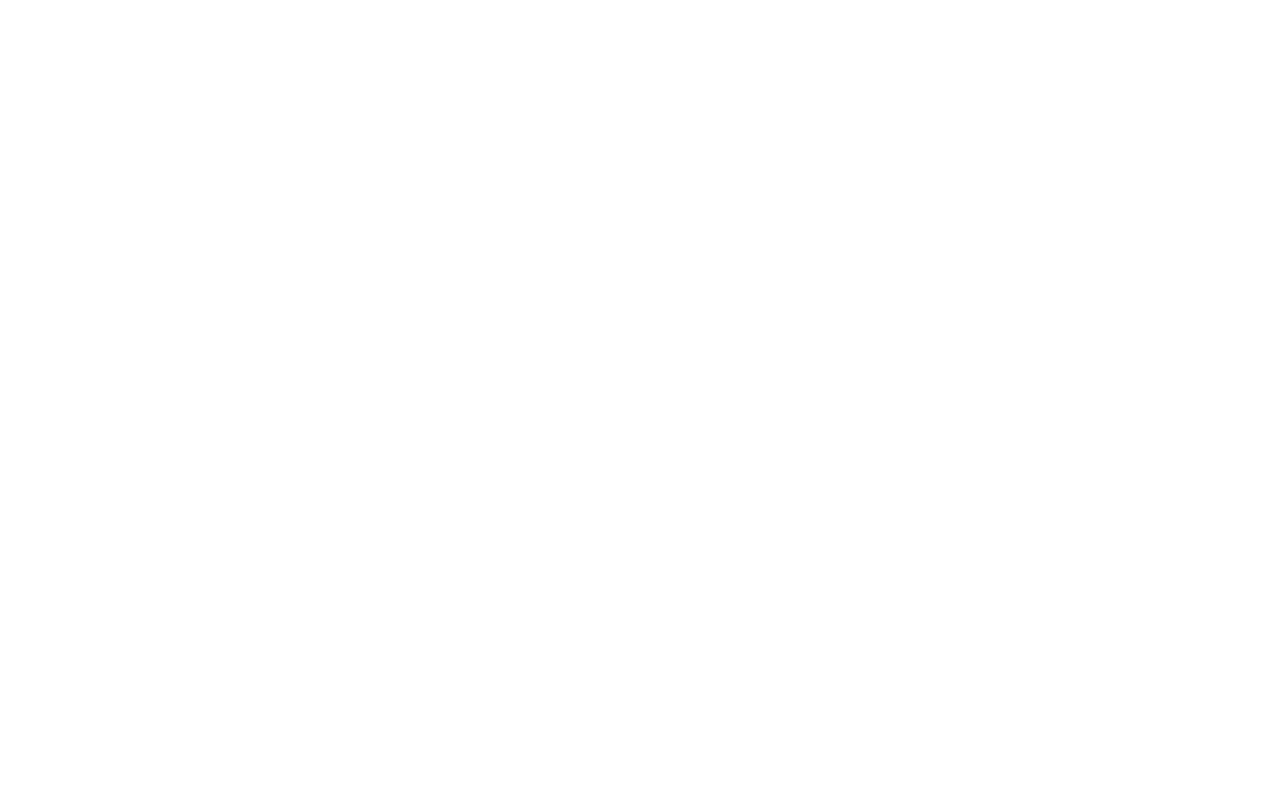
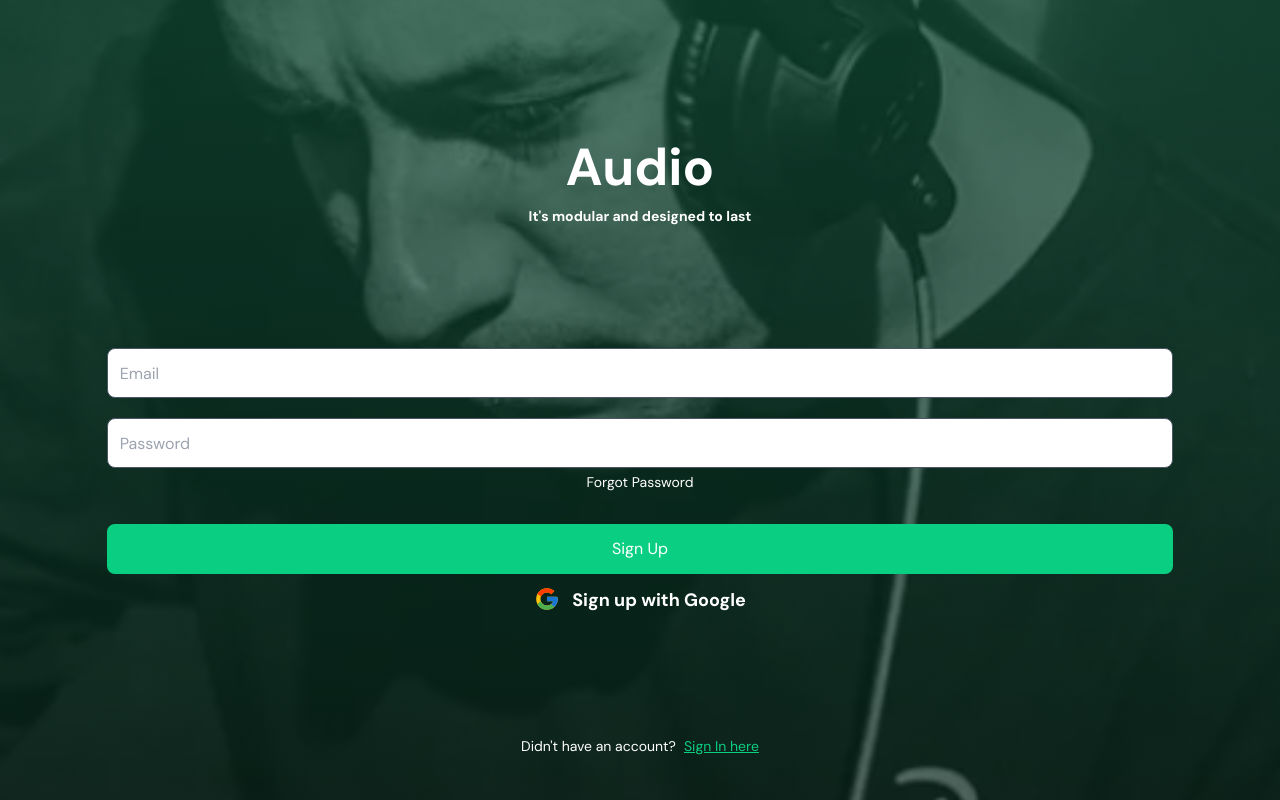
Before and after one commit to kroonus2/desafio-03-uol, a React (Vite) app: page /signup in a window 1280 px wide. Before the commit this address had no page. Built offline with nearby package versions, Linux system fonts and the light colour scheme.

Commit message:
feat: implemets login and register with firebase and firebase google

```diff
--- /dev/null
+++ b/src/components/protectedRoute.tsx
@@ -0,0 +1,23 @@
+import { Navigate } from "react-router-dom";
+import { useAuthState } from "../services/authStateListener";
+import { FaSpinner } from "react-icons/fa";
+
+const ProtectedRoute = ({ children }: { children: JSX.Element }) => {
+  const { user, loading } = useAuthState();
+
+  if (loading) {
+    return (
+      <div className="flex items-center justify-center h-screen">
+        <FaSpinner className="text-4xl animate-spin" />
+      </div>
+    );
+  }
+
+  if (!user) {
+    return <Navigate to="/signin" replace />; // Redireciona para a página de login
+  }
+
+  return children;
+};
+
+export default ProtectedRoute;
--- a/src/pages/Homepage.tsx
+++ b/src/pages/Homepage.tsx
@@ -1,9 +1,28 @@
-import React from "react";
+import { logoutUser } from "../services/basicAuth"; // Importa a função de logout
+import { useNavigate } from "react-router-dom"; // Para redirecionamento após logout
 
 const Homepage = () => {
+  const navigate = useNavigate(); // Hook para redirecionar o usuário
+
+  const handleLogout = async () => {
+    try {
+      await logoutUser(); // Executa o logout
+      console.log("Usuário deslogado com sucesso!");
+      navigate("/signin"); // Redireciona para a página de login
+    } catch (error) {
+      console.error("Erro ao deslogar:", error);
+    }
+  };
+
   return (
     <>
       <h3>Desafio 03 PB Compass Uol</h3>
+      <button
+        onClick={handleLogout}
+        className="bg-red-500 text-white px-4 py-2 rounded hover:bg-red-600"
+      >
+        Logout
+      </button>
     </>
   );
 };
--- a/src/pages/Login.tsx
+++ /dev/null
@@ -1,58 +0,0 @@
-import { useForm } from "react-hook-form";
-
-const Login = () => {
-  const { register, handleSubmit } = useForm();
-  const onSubmit = (d: object) => alert(JSON.stringify(d));
-
-  return (
-    <div className="flex flex-col justify-between items-center h-screen w-full relative bg-cover bg-center bg-[url(assets/image_bgSignin.svg)]">
-      {/* Cabeçalho */}
-      <div className="text-center gap-3 mt-32">
-        <h3 className="font-bold text-[52px] text-white">Audio</h3>
-        <p className="font-bold text-sm text-white">
-          It's modular and designed to last
-        </p>
-      </div>
-
-      {/* Formulário */}
-      <form
-        onSubmit={handleSubmit(onSubmit)}
-        className="flex flex-col justify-center items-center w-5/6"
-      >
-        <input
-          type="email"
-          {...register("email")}
-          placeholder="Email"
-          className="border border-gray-600 rounded-lg w-full h-[50px] p-3 mb-5"
-        />
-        <input
-          type="password"
-          {...register("password")}
-          placeholder="Password"
-          className="border border-gray-600 rounded-lg w-full h-[50px] p-3 mb-1"
-        />
-        <a href="/" className="text-sm text-white hover:text-primary">
-          Forgot Password
-        </a>
-        <button
-          type="submit"
-          className="bg-primary w-full h-[50px] rounded-lg text-white mt-8"
-        >
-          Sign In
-        </button>
-      </form>
-
-      {/* Rodapé */}
-      <div className="mb-11">
-        <p className="text-sm text-white">
-          Didn't have an account?
-          <a href="" className="text-primary underline ml-2">
-            Sign Up here
-          </a>
-        </p>
-      </div>
-    </div>
-  );
-};
-
-export default Login;
--- /dev/null
+++ b/src/pages/Signin.tsx
@@ -0,0 +1,96 @@
+import { Link } from "react-router-dom";
+import { loginUser } from "../services/basicAuth";
+import { useState } from "react";
+import { signInWithGoogle } from "../services/googleAuth";
+import { FcGoogle } from "react-icons/fc";
+
+const Signin = () => {
+  // Usando useState pra pegar os campos
+  const [email, setEmail] = useState<string>("");
+  const [password, setPassword] = useState<string>("");
+
+  const clearInputs = () => {
+    setEmail("");
+    setPassword("");
+  };
+
+  const handleSubmit = async (event: React.FormEvent) => {
+    event.preventDefault();
+    try {
+      const user = await loginUser(email, password);
+      console.log("Usuario Logado com sucesso!", user);
+      clearInputs();
+    } catch (error: any) {
+      console.error("Error ao logar: ", error);
+      clearInputs();
+    }
+  };
+
+  const handleGoogleSignin = async () => {
+    try {
+      const user = await signInWithGoogle();
+      console.log("Usuário logado:", user);
+    } catch (error) {
+      console.error("Erro ao logar com Google:", error);
+    }
+  };
+
+  return (
+    <div className="flex flex-col justify-between items-center h-screen w-full relative bg-cover bg-center bg-[url(assets/image_bgSignin.svg)]">
+      {/* Cabeçalho */}
+      <div className="text-center gap-3 mt-32">
+        <h3 className="font-bold text-[52px] text-white">Audio</h3>
+        <p className="font-bold text-sm text-white">
+          It's modular and designed to last
+        </p>
+      </div>
+      {/* Formulário */}
+      <form
+        onSubmit={handleSubmit}
+        className="flex flex-col justify-center items-center w-5/6"
+      >
+        <input
+          type="email"
+          placeholder="Email"
+          className="border border-gray-600 rounded-lg w-full h-[50px] p-3 mb-5"
+          value={email}
+          onChange={(e) => setEmail(e.target.value)}
+        />
+        <input
+          type="password"
+          placeholder="Password"
+          className="border border-gray-600 rounded-lg w-full h-[50px] p-3 mb-1"
+          value={password}
+          onChange={(e) => setPassword(e.target.value)}
+        />
+        <a href="/" className="text-sm text-white hover:text-primary">
+          Forgot Password
+        </a>
+        <button
+          type="submit"
+          className="bg-primary w-full h-[50px] rounded-lg text-white mt-8"
+        >
+          Sign In
+        </button>
+        <div
+          onClick={() => handleGoogleSignin()}
+          className="flex text-white gap-3 mt-3"
+        >
+          <FcGoogle size={26} />
+          <p className="font-bold text-lg">Sign in with Google</p>
+        </div>
+      </form>
+      {/* Rodapé */}
+      <div className="mb-11">
+        <Link to={"/signup"}>
+          <p className="text-sm text-white">
+            Didn't have an account?
+            <span className="text-primary underline ml-2">Sign Up here</span>
+          </p>
+        </Link>
+      </div>
+    </div>
+  );
+};
+
+export default Signin;
--- /dev/null
+++ b/src/pages/Signup.tsx
@@ -0,0 +1,103 @@
+import { Link } from "react-router-dom";
+import { registerUser } from "../services/basicAuth";
+import { useState } from "react";
+import { FcGoogle } from "react-icons/fc";
+import { signInWithGoogle } from "../services/googleAuth";
+
+const Signup = () => {
+  // Usando useState pra pegar os campos
+  const [email, setEmail] = useState<string>("");
+  const [password, setPassword] = useState<string>("");
+
+  const clearInputs = () => {
+    setEmail("");
+    setPassword("");
+  };
+
+  const handleSubmit = async (event: React.FormEvent) => {
+    event.preventDefault(); // Previne o comportamento padrão do formulário
+    try {
+      const user = await registerUser(email, password);
+      console.log("Usuario registrado com sucesso!", user);
+      clearInputs();
+    } catch (error: any) {
+      console.error("Erro ao registrar: ", error);
+      clearInputs();
+    }
+  };
+
+  const handleGoogleSignup = async () => {
+    try {
+      const user = await signInWithGoogle();
+      console.log("Usuário logado:", user);
+    } catch (error) {
+      console.error("Erro ao logar com Google:", error);
+    }
+  };
+
+  // Teste valores useState email e senha
+
+  // const handleSubmit = async (event: React.FormEvent) => {
+  //   event.preventDefault(); // Previne o comportamento padrão do formulário
+  //   console.log(`email: ${email}, password: ${password}`);
+  // };
+
+  return (
+    <div className="flex flex-col justify-between items-center h-screen w-full relative bg-cover bg-center bg-[url(assets/image_bgSignin.svg)]">
+      {/* Cabeçalho */}
+      <div className="text-center gap-3 mt-32">
+        <h3 className="font-bold text-[52px] text-white">Audio</h3>
+        <p className="font-bold text-sm text-white">
+          It's modular and designed to last
+        </p>
+      </div>
+      {/* Formulário */}
+      <form
+        onSubmit={handleSubmit}
+        className="flex flex-col justify-center items-center w-5/6"
+      >
+        <input
+          type="email"
+          placeholder="Email"
+          className="border border-gray-600 rounded-lg w-full h-[50px] p-3 mb-5"
+          value={email}
+          onChange={(e) => setEmail(e.target.value)}
+        />
+        <input
+          type="password"
+          placeholder="Password"
+          className="border border-gray-600 rounded-lg w-full h-[50px] p-3 mb-1"
+          value={password}
+          onChange={(e) => setPassword(e.target.value)}
+        />
+        <a href="/" className="text-sm text-white hover:text-primary">
+          Forgot Password
+        </a>
+        <button
+          type="submit"
+          className="bg-primary w-full h-[50px] rounded-lg text-white mt-8"
+        >
+          Sign Up
+        </button>
+        <div
+          onClick={() => handleGoogleSignup()}
+          className="flex text-white gap-3 mt-3"
+        >
+          <FcGoogle size={26} />
+          <p className="font-bold text-lg">Sign up with Google</p>
+        </div>
+      </form>
+      {/* Rodapé */}
+      <div className="mb-11">
+        <Link to={"/"}>
+          <p className="text-sm text-white">
+            Didn't have an account?
+            <span className="text-primary underline ml-2">Sign In here</span>
+          </p>
+        </Link>
+      </div>
+    </div>
+  );
+};
+
+export default Signup;
```
Also changed, not shown: src/routes/MainRoutes.tsx (+6 -7 lines), src/pages/Register.tsx (deleted).
